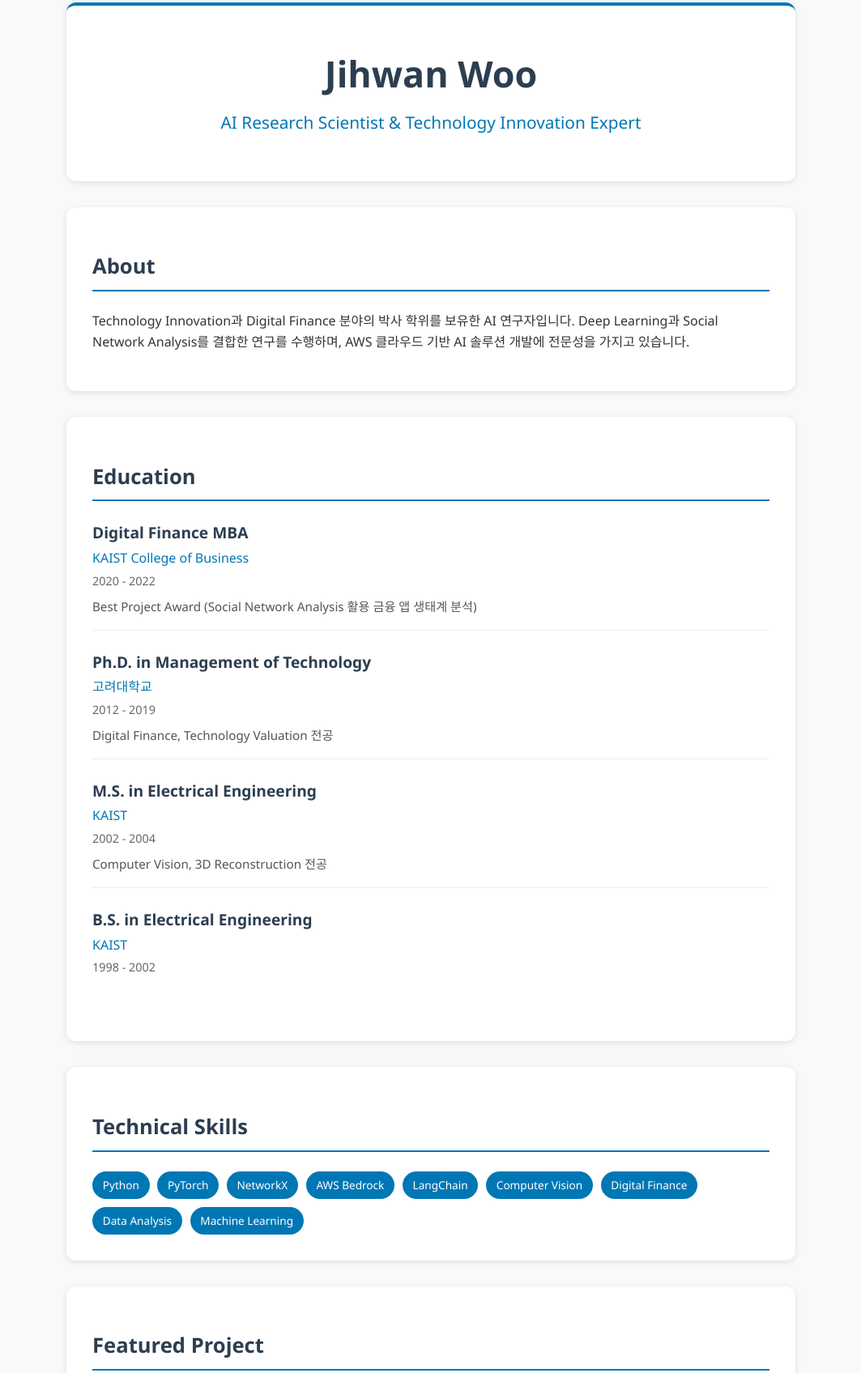
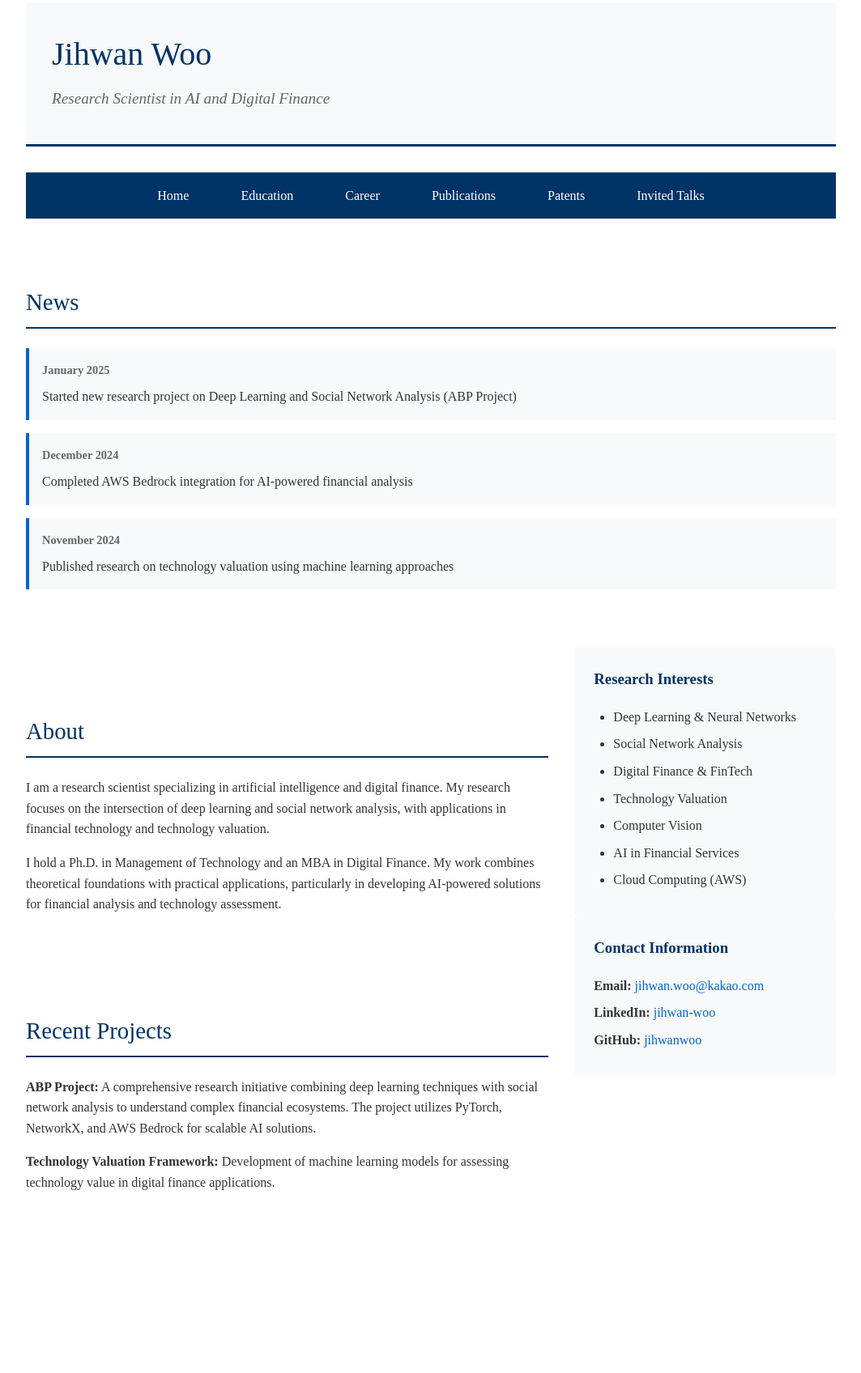
Before and after one commit to jihwanwoo/jihwanwoo.github.io, a plain HTML site: page index.html in a window 1280 px wide. Shown: the part 17-1713 px from the top of the page at 81% size, without its empty margins (108-1171 px from the left). After the commit the page ends 1583 px from the top, so only its background shows below. Drawn offline with Linux system fonts and the light colour scheme.

Commit message:
Update index.html to academic style with news section and navigation

```diff
--- a/index.html
+++ b/index.html
@@ -1,124 +1,133 @@
 <!DOCTYPE html>
-<html lang="ko">
+<html lang="en">
 <head>
     <meta charset="UTF-8">
     <meta name="viewport" content="width=device-width, initial-scale=1.0">
-    <title>Jihwan Woo - Portfolio</title>
+    <title>Jihwan Woo - Academic Homepage</title>
     <style>
         body {
-            font-family: 'Segoe UI', Tahoma, Geneva, Verdana, sans-serif;
+            font-family: 'Times New Roman', Times, serif;
             line-height: 1.6;
             margin: 0;
             padding: 0;
-            background: #f8f9fa;
+            background: #ffffff;
             color: #333;
         }
         .container {
-            max-width: 900px;
+            max-width: 1000px;
             margin: 0 auto;
             padding: 20px;
         }
         .header {
-            background: white;
-            padding: 3rem 2rem;
-            border-radius: 12px;
-            text-align: center;
+            background: #f8f9fa;
+            padding: 2rem;
+            border-bottom: 3px solid #003366;
             margin-bottom: 2rem;
-            box-shadow: 0 2px 8px rgba(0, 0, 0, 0.1);
-            border-top: 4px solid #0077b5;
         }
         .header h1 {
             margin: 0;
-            color: #2c3e50;
-            font-size: 2.8rem;
-            font-weight: 600;
+            color: #003366;
+            font-size: 2.5rem;
+            font-weight: normal;
         }
         .header .title {
             margin: 0.5rem 0;
-            color: #0077b5;
-            font-size: 1.3rem;
-            font-weight: 500;
+            color: #666;
+            font-size: 1.2rem;
+            font-style: italic;
+        }
+        .nav {
+            background: #003366;
+            padding: 1rem 0;
+            margin-bottom: 2rem;
+        }
+        .nav ul {
+            list-style: none;
+            margin: 0;
+            padding: 0;
+            display: flex;
+            justify-content: center;
+            flex-wrap: wrap;
+        }
+        .nav li {
+            margin: 0 1rem;
+        }
+        .nav a {
+            color: white;
+            text-decoration: none;
+            font-size: 1rem;
+            padding: 0.5rem 1rem;
+            border-radius: 3px;
+            transition: background-color 0.3s;
+        }
+        .nav a:hover {
+            background-color: #0066cc;
         }
         .section {
-            background: white;
             margin: 2rem 0;
-            padding: 2rem;
-            border-radius: 12px;
-            box-shadow: 0 2px 8px rgba(0, 0, 0, 0.1);
+            padding: 1.5rem 0;
         }
         .section h2 {
-            color: #2c3e50;
-            border-bottom: 2px solid #0077b5;
+            color: #003366;
+            border-bottom: 2px solid #003366;
             padding-bottom: 0.5rem;
             margin-bottom: 1.5rem;
-            font-size: 1.6rem;
+            font-size: 1.8rem;
+            font-weight: normal;
         }
-        .education-item {
-            margin-bottom: 1.5rem;
-            padding-bottom: 1rem;
-            border-bottom: 1px solid #eee;
+        .news-item {
+            margin-bottom: 1rem;
+            padding: 1rem;
+            background: #f8f9fa;
+            border-left: 4px solid #0066cc;
         }
-        .education-item:last-child {
-            border-bottom: none;
-        }
-        .degree {
-            font-size: 1.2rem;
-            font-weight: 600;
-            color: #2c3e50;
-            margin-bottom: 0.2rem;
-        }
-        .school {
-            font-size: 1rem;
-            color: #0077b5;
-            font-weight: 500;
-            margin-bottom: 0.2rem;
-        }
-        .duration {
+        .news-date {
             color: #666;
             font-size: 0.9rem;
+            font-weight: bold;
+        }
+        .news-content {
+            margin-top: 0.5rem;
+        }
+        .two-column {
+            display: grid;
+            grid-template-columns: 2fr 1fr;
+            gap: 2rem;
+            margin-top: 2rem;
+        }
+        .research-interests {
+            background: #f8f9fa;
+            padding: 1.5rem;
+            border-radius: 5px;
+        }
+        .research-interests h3 {
+            color: #003366;
+            margin-top: 0;
+        }
+        .research-interests ul {
+            margin: 0;
+            padding-left: 1.5rem;
+        }
+        .research-interests li {
             margin-bottom: 0.5rem;
         }
-        .highlight {
-            color: #555;
-            font-size: 0.95rem;
-        }
-        .skills {
-            display: flex;
-            flex-wrap: wrap;
-            gap: 0.6rem;
-            margin-top: 1rem;
-        }
-        .skill {
-            background: #0077b5;
-            color: white;
-            padding: 0.4rem 0.8rem;
-            border-radius: 20px;
-            font-size: 0.85rem;
-            font-weight: 500;
-        }
-        .project {
+        .contact-info {
             background: #f8f9fa;
             padding: 1.5rem;
-            border-radius: 8px;
-            border-left: 4px solid #0077b5;
-            margin-bottom: 1rem;
+            border-radius: 5px;
         }
-        .project h3 {
+        .contact-info h3 {
+            color: #003366;
             margin-top: 0;
-            color: #2c3e50;
-            font-size: 1.2rem;
         }
-        .contact {
-            text-align: center;
+        .contact-info p {
+            margin: 0.5rem 0;
         }
-        .contact a {
-            color: #0077b5;
+        .contact-info a {
+            color: #0066cc;
             text-decoration: none;
-            margin: 0 1rem;
-            font-size: 1rem;
-            font-weight: 500;
         }
-        .contact a:hover {
+        .contact-info a:hover {
             text-decoration: underline;
         }
     </style>
@@ -127,75 +136,74 @@
     <div class="container">
         <div class="header">
             <h1>Jihwan Woo</h1>
-            <p class="title">AI Research Scientist & Technology Innovation Expert</p>
+            <p class="title">Research Scientist in AI and Digital Finance</p>
         </div>
 
-        <div class="section">
-            <h2>About</h2>
-            <p>Technology Innovation과 Digital Finance 분야의 박사 학위를 보유한 AI 연구자입니다.
-            Deep Learning과 Social Network Analysis를 결합한 연구를 수행하며,
-            AWS 클라우드 기반 AI 솔루션 개발에 전문성을 가지고 있습니다.</p>
-        </div>
+        <nav class="nav">
+            <ul>
+                <li><a href="index.html">Home</a></li>
+                <li><a href="education.html">Education</a></li>
+                <li><a href="career.html">Career</a></li>
+                <li><a href="publications.html">Publications</a></li>
+                <li><a href="patents.html">Patents</a></li>
+                <li><a href="talks.html">Invited Talks</a></li>
+            </ul>
+        </nav>
 
         <div class="section">
-            <h2>Education</h2>
-            <div class="education-item">
-                <div class="degree">Digital Finance MBA</div>
-                <div class="school">KAIST College of Business</div>
-                <div class="duration">2020 - 2022</div>
-                <div class="highlight">Best Project Award (Social Network Analysis 활용 금융 앱 생태계 분석)</div>
+            <h2>News</h2>
+            <div class="news-item">
+                <div class="news-date">January 2025</div>
+                <div class="news-content">Started new research project on Deep Learning and Social Network Analysis (ABP Project)</div>
             </div>
-            <div class="education-item">
-                <div class="degree">Ph.D. in Management of Technology</div>
-                <div class="school">고려대학교</div>
-                <div class="duration">2012 - 2019</div>
-                <div class="highlight">Digital Finance, Technology Valuation 전공</div>
+            <div class="news-item">
+                <div class="news-date">December 2024</div>
+                <div class="news-content">Completed AWS Bedrock integration for AI-powered financial analysis</div>
             </div>
-            <div class="education-item">
-                <div class="degree">M.S. in Electrical Engineering</div>
-                <div class="school">KAIST</div>
-                <div class="duration">2002 - 2004</div>
-                <div class="highlight">Computer Vision, 3D Reconstruction 전공</div>
-            </div>
-            <div class="education-item">
-                <div class="degree">B.S. in Electrical Engineering</div>
-                <div class="school">KAIST</div>
-                <div class="duration">1998 - 2002</div>
+            <div class="news-item">
+                <div class="news-date">November 2024</div>
+                <div class="news-content">Published research on technology valuation using machine learning approaches</div>
             </div>
         </div>
 
-        <div class="section">
-            <h2>Technical Skills</h2>
-            <div class="skills">
-                <span class="skill">Python</span>
-                <span class="skill">PyTorch</span>
-                <span class="skill">NetworkX</span>
-                <span class="skill">AWS Bedrock</span>
-                <span class="skill">LangChain</span>
-                <span class="skill">Computer Vision</span>
-                <span class="skill">Digital Finance</span>
-                <span class="skill">Data Analysis</span>
-                <span class="skill">Machine Learning</span>
+        <div class="two-column">
+            <div>
+                <div class="section">
+                    <h2>About</h2>
+                    <p>I am a research scientist specializing in artificial intelligence and digital finance. My research focuses on the intersection of deep learning and social network analysis, with applications in financial technology and technology valuation.</p>
+
+                    <p>I hold a Ph.D. in Management of Technology and an MBA in Digital Finance. My work combines theoretical foundations with practical applications, particularly in developing AI-powered solutions for financial analysis and technology assessment.</p>
+                </div>
+
+                <div class="section">
+                    <h2>Recent Projects</h2>
+                    <p><strong>ABP Project:</strong> A comprehensive research initiative combining deep learning techniques with social network analysis to understand complex financial ecosystems. The project utilizes PyTorch, NetworkX, and AWS Bedrock for scalable AI solutions.</p>
+
+                    <p><strong>Technology Valuation Framework:</strong> Development of machine learning models for assessing technology value in digital finance applications.</p>
+                </div>
             </div>
-        </div>
 
-        <div class="section">
-            <h2>Featured Project</h2>
-            <div class="project">
-                <h3>ABP Project</h3>
-                <p>Deep Learning과 Social Network Analysis를 결합한 연구 프로젝트</p>
-                <p><strong>기술스택:</strong> PyTorch, NetworkX, AWS Bedrock, LangChain</p>
-                <p><a href="https://github.com/jihwanwoo/ABP" target="_blank">GitHub Repository →</a></p>
+            <div>
+                <div class="research-interests">
+                    <h3>Research Interests</h3>
+                    <ul>
+                        <li>Deep Learning & Neural Networks</li>
+                        <li>Social Network Analysis</li>
+                        <li>Digital Finance & FinTech</li>
+                        <li>Technology Valuation</li>
+                        <li>Computer Vision</li>
+                        <li>AI in Financial Services</li>
+                        <li>Cloud Computing (AWS)</li>
+                    </ul>
+                </div>
+
+                <div class="contact-info">
+                    <h3>Contact Information</h3>
+                    <p><strong>Email:</strong> <a href="mailto:jihwan.woo@kakao.com">jihwan.woo@kakao.com</a></p>
+                    <p><strong>LinkedIn:</strong> <a href="https://www.linkedin.com/in/jihwan-woo-87746028/" target="_blank">jihwan-woo</a></p>
+                    <p><strong>GitHub:</strong> <a href="https://github.com/jihwanwoo" target="_blank">jihwanwoo</a></p>
+                </div>
             </div>
-        </div>
-
-        <div class="section contact">
-            <h2>Contact</h2>
-            <p>
-                <span>📧 jihwan dot woo at kakao dot com</span>
-                <a href="https://www.linkedin.com/in/jihwan-woo-87746028/" target="_blank">💼 LinkedIn</a>
-                <a href="https://github.com/jihwanwoo" target="_blank">🐙 GitHub</a>
-            </p>
         </div>
     </div>
 </body>
```
